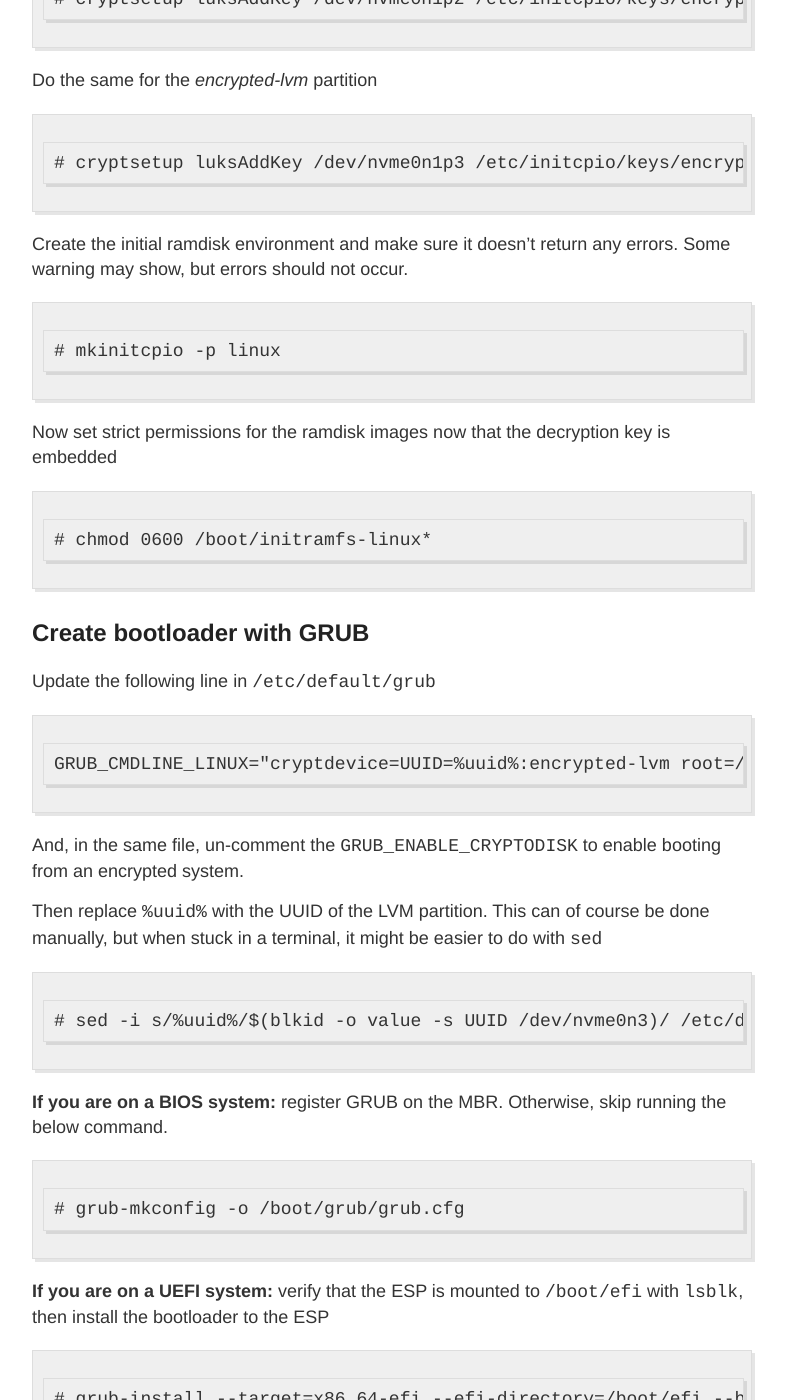
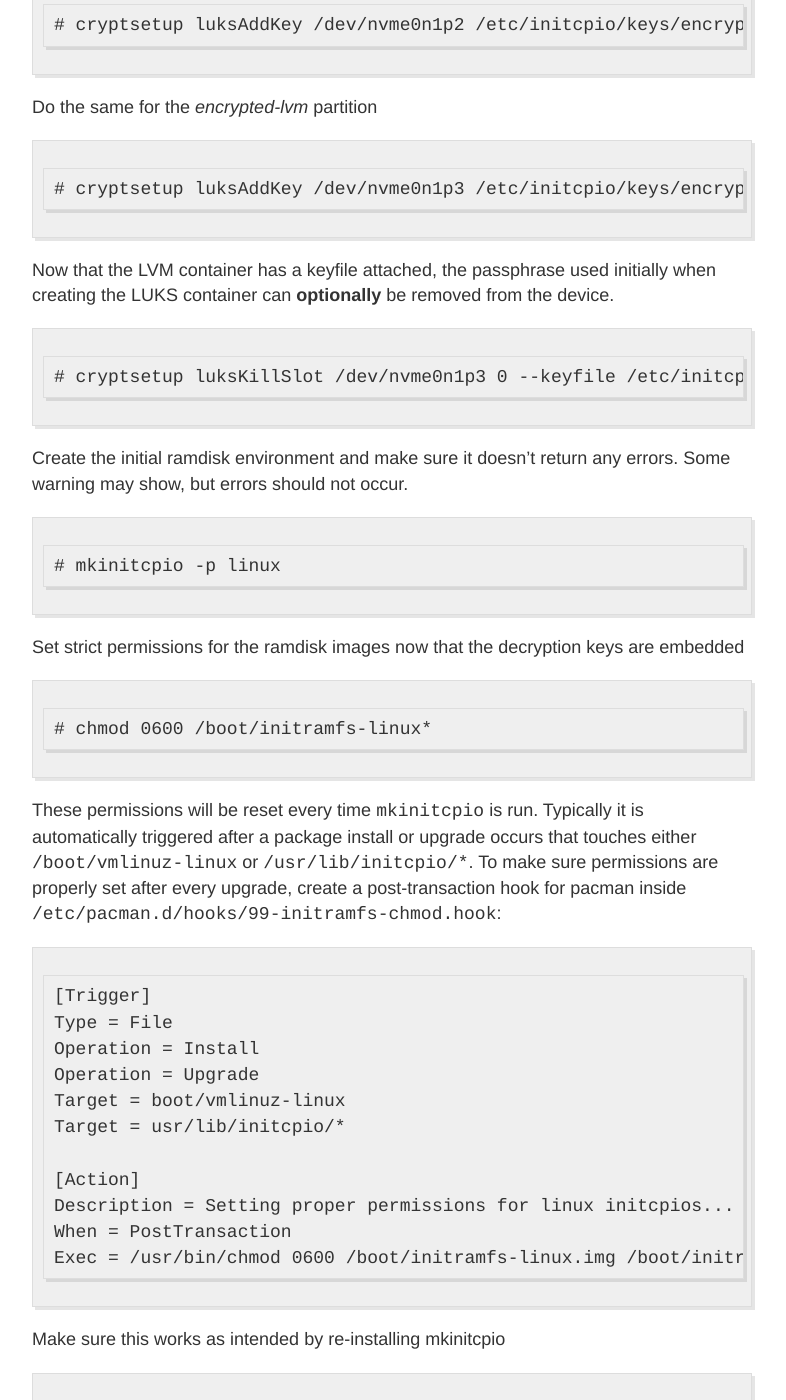
Before and after one commit to labanskoller/hackeriet_blog, a Jekyll site: the page built from _posts/2018-05-03-lvm-in-luks-with-encrypted-boot-partition-and-suspend-to-disk.md, in a window 1280 px wide and 1400 px high, scrolled down 11858 px. Shown: the whole window, without its empty margins (248-1034 px from the left). Built offline with Jekyll 4.4.1, drawn with Linux system fonts in a browser that asks for light colours; some of the changed text lies outside the part shown.

Commit message:
Update to latest upstream version

```diff
--- a/_posts/2018-05-03-lvm-in-luks-with-encrypted-boot-partition-and-suspend-to-disk.md
+++ b/_posts/2018-05-03-lvm-in-luks-with-encrypted-boot-partition-and-suspend-to-disk.md
@@ -219,7 +219,7 @@ Create filesystems on each logical volume
     # mkfs.ext4 /dev/mapper/Main-root
     # mkfs.ext4 /dev/mapper/Main-home
 
-Create the swap system
+Set up the swap area
 
     # mkswap /dev/mapper/Main-swap
 
@@ -321,8 +321,8 @@ new root is within the new system.
 Configure your keymap and font in `/etc/vconsole.conf` (optional).
 Depending on your password, setting the correct keymap may be crucial
 to be able to boot. **If you forgot to do this and you're reading here
-to try and save your ass**, there are kernel cmdline params that can set the
-keymap for you when booting. [TODO: add link]
+to try and save your ass**, there are [kernel boot params that can set the
+keymap](https://docs.oracle.com/cd/E52668_01/E54669/html/section_a43_3bk_q4.html).
 
     # example /etc/vconsole.conf
     KEYMAP=us
@@ -335,7 +335,8 @@ Open up `/etc/mkinitcpio.conf` and update the `HOOKS`. Here, too, the order matt
 I am using `keyboard` before `autodetect` to load all keyboard drivers.
 If an external keyboard is connected later on (e.g. by docking) and `keyboard` has been set
 *after* `autodetect`, it may not have a driver available and will be unusable for entering
-the luks passphrase. Note also the presence of `resume` which is required for suspend-to-disk to work.
+the luks passphrase. Make special note to the presence of `resume` which is required for
+suspend-to-disk to work.
 
 `decryption-keys` is a custom hook we will implement ourselves in order to
 add files to the root of the initramfs without keeping the files in our root
@@ -344,24 +345,25 @@ at `/etc/initcpio/install/decryption-keys`, and fill it with the below.
 ([Full version of this script](https://gist.github.com/stigok/7c8d3c872fae5573a870ecd86a4c896c) is in a gist.)
 
     #!/bin/bash
+    # This is /etc/initcpio/install/decryption-keys
     function build {
       for file in /etc/initcpio/keys/*; do
         add_file "$file" "/$(basename $file)" 0400
       done
     }
 
-Create a keyfile at `/etc/initcpio/keys/encrypted-boot.key` to automatically open the encrypted LVM partition
-after boot has been decrypted. Optionally source from `/dev/urandom` to avoid the possibility
+Create keyfiles inside `/etc/initcpio/keys/` to automatically open the encrypted LVM partition
+after boot has been manually decrypted. Optionally source from `/dev/urandom` to avoid the possibility
 of waiting *forever* for enough entropy. You have the opportunity to [know the difference][random urandom] if
 you don't already do.
 
-We are creating a keyfiles of `512 * 8` bytes (4096) each
+We are creating keyfiles of `512 * 8` bytes (4096) each
 
     # mkdir -p /etc/initcpio/keys
     # dd bs=512 count=8 iflag=fullblock if=/dev/random of=/etc/initcpio/keys/encrypted-boot.key
     # dd bs=512 count=8 iflag=fullblock if=/dev/random of=/etc/initcpio/keys/encrypted-lvm.key
 
-Set proper permissions and make it real hard to do accidentally something
+Set proper permissions and make it real hard to accidentally do something
 to these files
 
     # chmod 0000 /etc/initcpio/keys/*
@@ -376,14 +378,57 @@ Do the same for the *encrypted-lvm* partition
 
     # cryptsetup luksAddKey /dev/nvme0n1p3 /etc/initcpio/keys/encrypted-lvm.key
 
+Now that the LVM container has a keyfile attached, the passphrase used
+initially when creating the LUKS container can **optionally** be removed
+from the device.
+
+    # cryptsetup luksKillSlot /dev/nvme0n1p3 0 --keyfile /etc/initcpio/keys/encrypted-lvm.key
+
 Create the initial ramdisk environment and make sure it doesn't return any errors.
 Some warning may show, but errors should not occur.
 
     # mkinitcpio -p linux
 
-Now set strict permissions for the ramdisk images now that the decryption key is embedded
+Set strict permissions for the ramdisk images now that the decryption keys
+are embedded
 
     # chmod 0600 /boot/initramfs-linux*
+
+These permissions will be reset every time `mkinitcpio` is run. Typically it
+is automatically triggered after a package install or upgrade occurs that
+touches either `/boot/vmlinuz-linux` or `/usr/lib/initcpio/*`. To make sure
+permissions are properly set after every upgrade, create a post-transaction
+hook for pacman inside `/etc/pacman.d/hooks/99-initramfs-chmod.hook`:
+
+    [Trigger]
+    Type = File
+    Operation = Install
+    Operation = Upgrade
+    Target = boot/vmlinuz-linux
+    Target = usr/lib/initcpio/*
+
+    [Action]
+    Description = Setting proper permissions for linux initcpios...
+    When = PostTransaction
+    Exec = /usr/bin/chmod 0600 /boot/initramfs-linux.img /boot/initramfs-linux-fallback.img
+
+Make sure this works as intended by re-installing mkinitcpio
+
+    # pacman -S mkinitcpio`
+
+You should see a line in the output confirming the script ran
+
+    :: Running post-transaction hooks...
+    (1/5) Updating linux initcpios...
+    [ redacted ]
+    (2/5) Setting proper permissions for linux initcpios...
+    [ redacted ]
+
+And see that the permissions actually changed
+
+    # stat -c '%a %A %n' /boot/initramfs-linux*
+    400 -r-------- /boot/initramfs-linux-fallback.img
+    400 -r-------- /boot/initramfs-linux.img
 
 ## Create bootloader with GRUB
 
@@ -400,17 +445,16 @@ easier to do with `sed`
 
     # sed -i s/%uuid%/$(blkid -o value -s UUID /dev/nvme0n3)/ /etc/default/grub
 
-**If you are on a BIOS system:** register GRUB on the MBR. Otherwise, skip
-running the below command.
+**BIOS:** Register GRUB on the MBR:
 
     # grub-mkconfig -o /boot/grub/grub.cfg
 
-**If you are on a UEFI system:** verify that the ESP is mounted to `/boot/efi`
+**UEFI:** verify that the ESP is mounted to `/boot/efi`
 with `lsblk`, then install the bootloader to the ESP
 
     # grub-install --target=x86_64-efi --efi-directory=/boot/efi --bootloader-id=grub --recheck
 
-**Both UEFI and BIOS:** Generate GRUB configuration.
+**Both:** Generate GRUB configuration.
 It's okay to get `WARNING: Failed to connect to lvmetad` while inside the chroot.
 
     # grub-mkconfig -o /boot/grub/grub.cfg
@@ -442,6 +486,7 @@ Links that are not already scattered within the document
 - https://wiki.archlinux.org/index.php/Dm-crypt/Encrypting_an_entire_system#Preparing_the_logical_volumes
 - https://wiki.archlinux.org/index.php/Dm-crypt/System_configuration#mkinitcpio
 - https://wiki.archlinux.org/index.php/GRUB#GUID_Partition_Table_.28GPT.29_specific_instructions
+- https://jlk.fjfi.cvut.cz/arch/manpages/man/alpm-hooks.5
 
 [Arch Wiki hibernation notes]: https://wiki.archlinux.org/index.php/Power_management/Suspend_and_hibernate#About_swap_partition.2Ffile_size
 [random urandom]: https://unix.stackexchange.com/questions/324209/when-to-use-dev-random-vs-dev-urandom
```
Also changed, not shown: other parts of _posts/2018-05-03-lvm-in-luks-with-encrypted-boot-partition-and-suspend-to-disk.md (+6 -6 lines).
